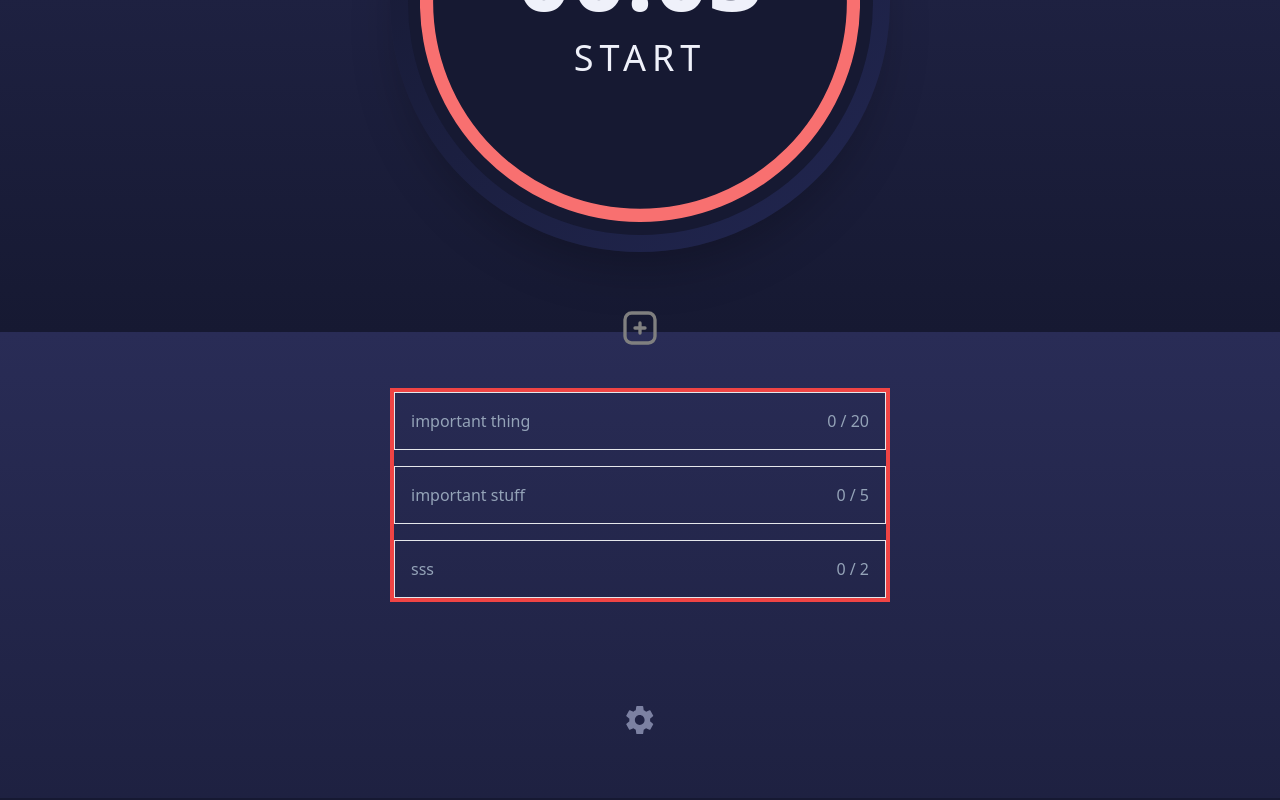
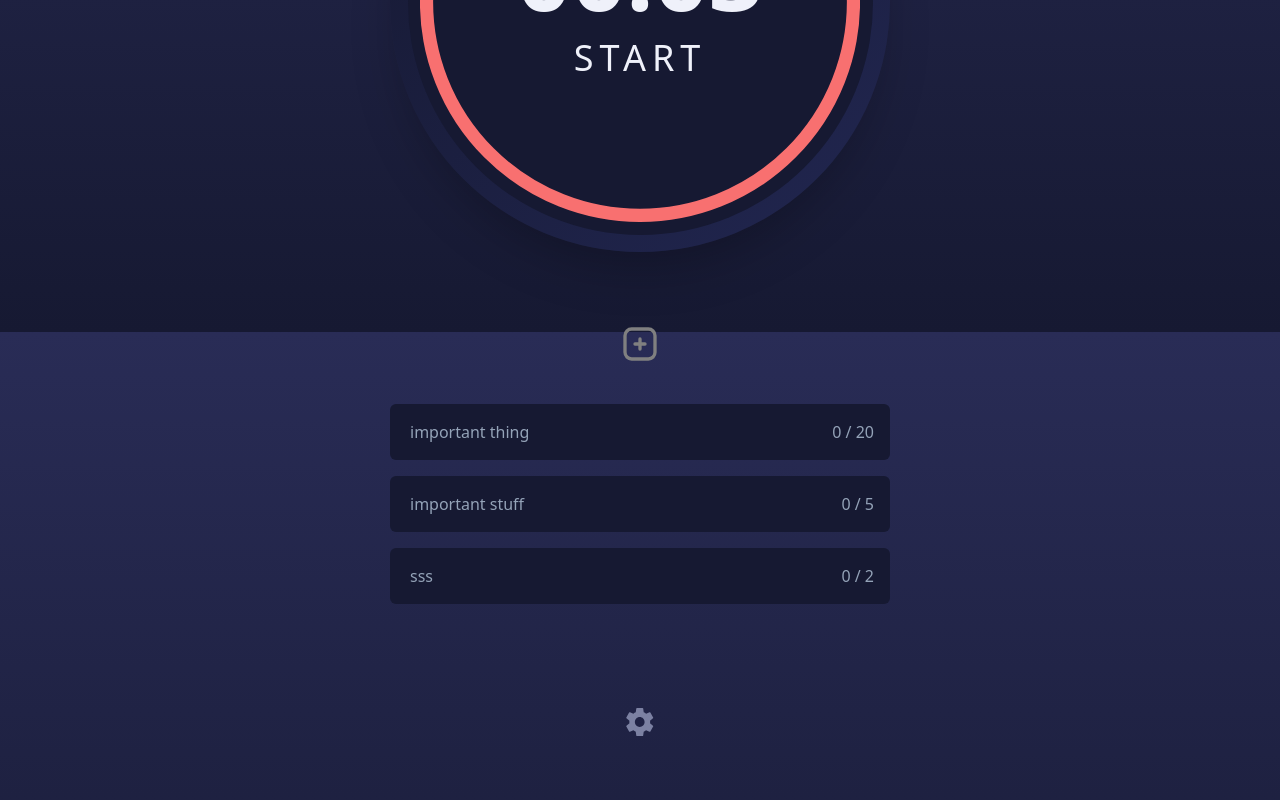
Before and after one commit to allmtz/Pomodoro-App, a React (Vite) app: page / in a window 1280 px wide. Shown: the part 468-1268 px from the top of the page. Built offline with nearby package versions, Linux system fonts and the light colour scheme.

Commit message:
highlight focused task

```diff
--- a/src/components/Tasks.tsx
+++ b/src/components/Tasks.tsx
@@ -2,12 +2,19 @@
 
 // helper function to capitalize task titles (optional)
 // format long task titles
-// look at openTaskModal
 // style
+// make a settings context ?
 
 import { FormEvent, useRef, useState } from "react";
 import { nanoid } from "nanoid";
 import { AddTaskModal } from "./AddTaskModal";
+
+const taskStyling = {
+  default:
+    "flex w-full justify-between  rounded-md bg-dark-bg p-4 cursor-pointer border-l-4 border-transparent",
+  focused:
+    "flex w-full justify-between rounded-md bg-dark-bg p-4 cursor-pointer border-l-4 border-green-400",
+};
 
 export const Tasks = () => {
   const taskTitleRef = useRef<HTMLInputElement>(null);
@@ -36,7 +43,7 @@ export const Tasks = () => {
   ]);
 
   function openTaskModal() {
-    setShowTaskModal(!showTaskModal);
+    setShowTaskModal(true);
   }
 
   function addTask(e: FormEvent) {
@@ -76,7 +83,7 @@ export const Tasks = () => {
   return (
     <>
       <div className="mx-auto">
-        <h2 className="text-center text-slate-400">
+        <h2 className="text-center text-slate-400 h-4">
           {focusedTask && focusedTask.title}
         </h2>
         <img
@@ -88,13 +95,19 @@ export const Tasks = () => {
       </div>
       <ul
         onClick={focusTask}
-        className="border border-4 border-red-500 flex  flex-col gap-4 items-center justify-center text-slate-400"
+        className="flex flex-col gap-4 items-center justify-center text-slate-400"
       >
         {tasks.map((task) => {
           return (
             <li
               key={task.id}
-              className="flex w-full justify-between border p-4 cursor-pointer"
+              className={
+                focusedTask
+                  ? focusedTask.id === task.id
+                    ? taskStyling.focused
+                    : taskStyling.default
+                  : taskStyling.default
+              }
               data-id={task.id}
             >
               <p className="max-w-sm break-words">{task.title} </p>
```
